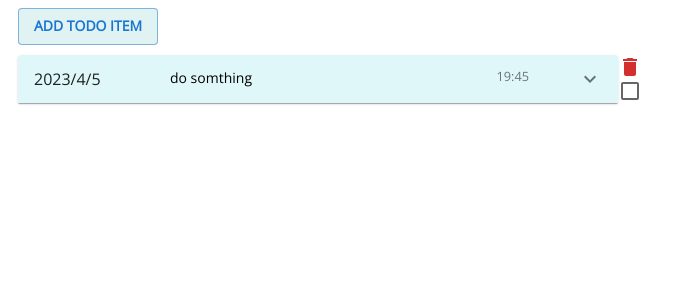
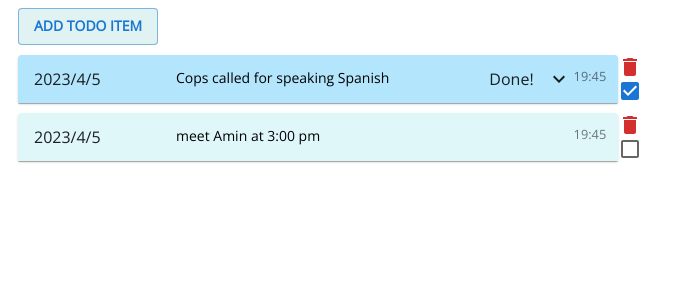
Before and after one commit to ciberdown/todo-with-typescript-and-redux, a React (Create React App) app: page / in a window 1280 px wide. Shown: the top 300 px of the page, without its empty margins (0-685 px from the left). Built offline with nearby package versions, Linux system fonts and the light colour scheme.

Commit message:
some more feathers added

```diff
--- a/src/Redux/reducers/todoReducers.js
+++ b/src/Redux/reducers/todoReducers.js
@@ -2,9 +2,17 @@ import { getThisTime } from "../../components/accordion";
 const initial_value = [
   {
     id: 1,
-    title: "do somthing",
+    title: "Cops called for speaking Spanish",
     describition:
-      "asdfsdf  sadf dsf gdfg j sa dlfjkashdfgkl asklg jhklas dflihaskdljfh k",
+      `Story
+      My friend, our toddlers and I were shopping at Michael's. We were speaking Spanish. Then 5 cops showed up inside the store and accused us of shoplifting. I gave them my id ...`,
+    time: getThisTime(),
+    checked: true,
+  },  {
+    id: 2,
+    title: "meet Amin at 3:00 pm",
+    describition:
+      "",
     time: getThisTime(),
     checked: false,
   },
--- a/src/components/accordion.tsx
+++ b/src/components/accordion.tsx
@@ -25,7 +25,7 @@ const styles = {
     fontSize: "14px",
   },
   typographyThree: {
-    width: "15%",
+    width: "5%",
     flexShrink: 0,
     opacity: ".6",
     fontSize: ".8rem",
@@ -37,6 +37,7 @@ const styles = {
     alignItems: "center",
   },
   checkbox: { margin: 0, padding: 0 },
+  arrow_icon_width: '30px'
 };
 const label = { inputProps: { "aria-label": "Checkbox demo" } };
 
@@ -71,16 +72,22 @@ export default function ControlledAccordions() {
               minWidth: "600px",
               backgroundColor: item.checked ? "#b3e5fc" : "#e0f7fa",
             }}
-            expanded={expanded === item.id.toString()}
+            expanded={
+              expanded === item.id.toString() &&
+              item.describition !== ""//des not empty
+            }
             onChange={handleChange(item.id.toString())}
           >
             <AccordionSummary
-              expandIcon={<ExpandMoreIcon />}
+
               aria-controls="panel1bh-content"
               id="panel1bh-header"
             >
               <Typography sx={styles.typography}>{item.time.date}</Typography>
               <Typography sx={styles.typographyTwo}>{item.title}</Typography>
+              {item.checked && <Typography sx={{mr:'10px'}}>Done!</Typography>}
+              {item.describition !== '' ? <ExpandMoreIcon sx={{ width:styles.arrow_icon_width}} />:
+              <Typography sx={{mr:styles.arrow_icon_width}} ></Typography>}
               <Typography sx={styles.typographyThree}>
                 {item.time.time}
               </Typography>
@@ -99,6 +106,7 @@ export default function ControlledAccordions() {
               onChange={(e) => handleCheckbox(e, item.id)}
               {...label}
               sx={styles.checkbox}
+              defaultChecked={item.checked}
             />
           </div>
         </div>
--- a/src/components/addTodo.tsx
+++ b/src/components/addTodo.tsx
@@ -68,7 +68,7 @@ export default function CustomizedDialogs() {
     return {
       id: id,
       title: titleVal,
-      describition: desVal,
+      describition: desVal.replace(/\s/g, ""),
       time: getThisTime(),
       checked: false,
     };
@@ -98,7 +98,7 @@ export default function CustomizedDialogs() {
             <TextField
               onChange={desHandle}
               fullWidth
-              label="Description"
+              label="Description(Recommended)"
               id="fullWidth"
             />
           </Box>
```
Also changed, not shown: src/Redux/actions/todoActions.ts (line endings or trailing spaces).
